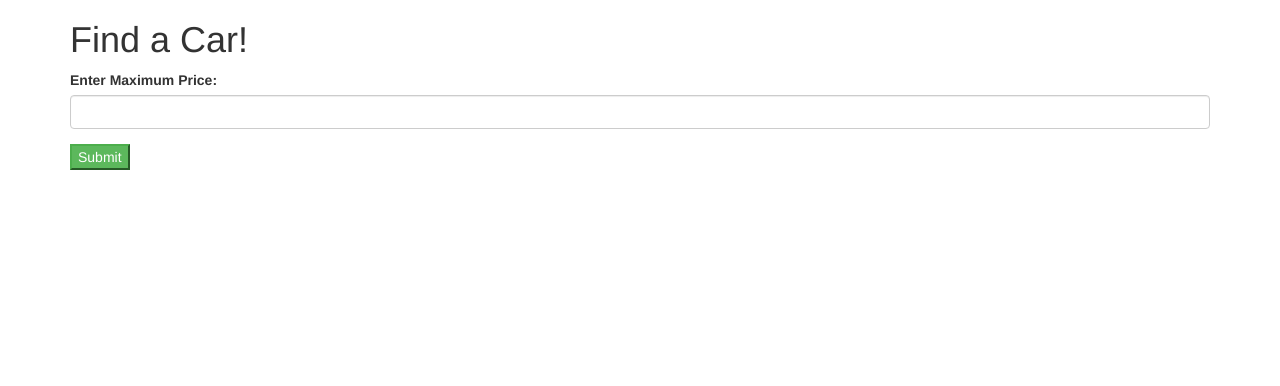
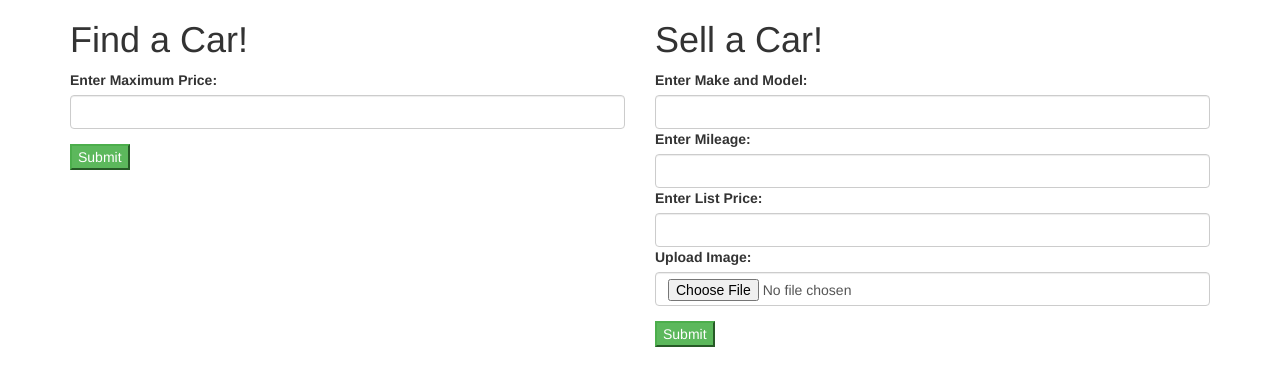
Before and after one commit to dyldlewis/new_dealership, a PHP site: template views/car_form.html.twig in a window 1280 px wide. Shown: the top 386 px of the page. Run offline with PHP 8.4, Linux system fonts and the light colour scheme; the template is opened without the code that fills it, so the values that code supplies are empty; some libraries are stand-ins or nearby versions.

Commit message:
add sell a car form to home route

```diff
--- a/views/car_form.html.twig
+++ b/views/car_form.html.twig
@@ -6,6 +6,8 @@
 </head>
 <body>
     <div class='container'>
+        <div class="row">
+            <div class="col-md-6">
                 <h1>Find a Car!</h1>
                 <form action='/vehicular_view'>
                     <div class='form-group'>
@@ -15,5 +17,24 @@
                     <button type='submit' class='btn-success'>Submit</button>
                 </form>
             </div>
+            <div class="col-md-6">
+                <h1>Sell a Car!</h1>
+                <form action='/sell_car' enctype="multipart/form-data">
+                    <div class='form-group'>
+                        <label for='make-model'>Enter Make and Model:</label>
+                        <input id='make-model' name='make-model' class='form-control' type='text'>
+                        <label for='mileage'>Enter Mileage:</label>
+                        <input id='mileage' name='mileage' class='form-control' type='number'>
+                        <label for='price'>Enter List Price:</label>
+                        <input id='price' name='price' class='form-control' type='number'>
+                        <label for='image'>Upload Image:</label>
+                        <input id='image' name='image' class='form-control' type='file'>
+                    </div>
+                    <button type='submit' class='btn-success'>Submit</button>
+                </form>
+            </div>
+
+        </div>
+    </div>
 </body>
 </html>
```
Lines whose indentation alone changed are shown as unchanged.
